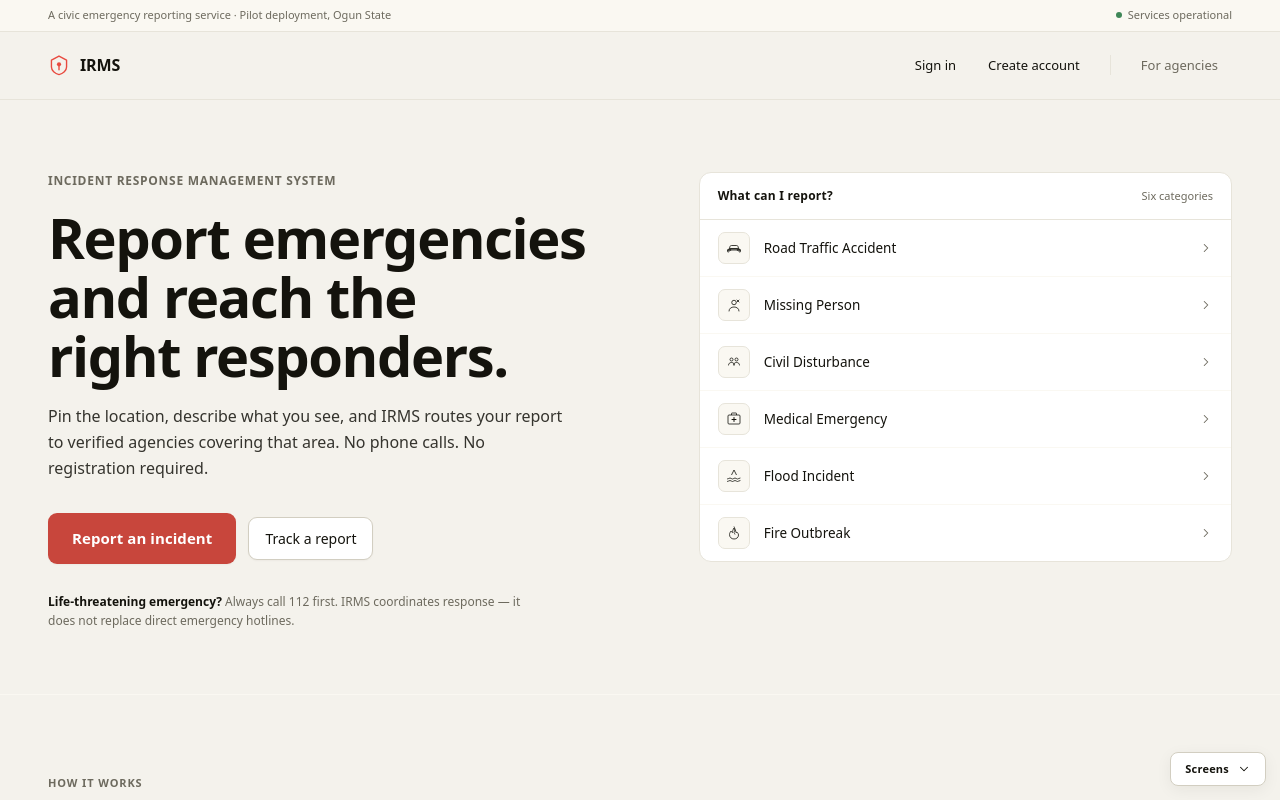
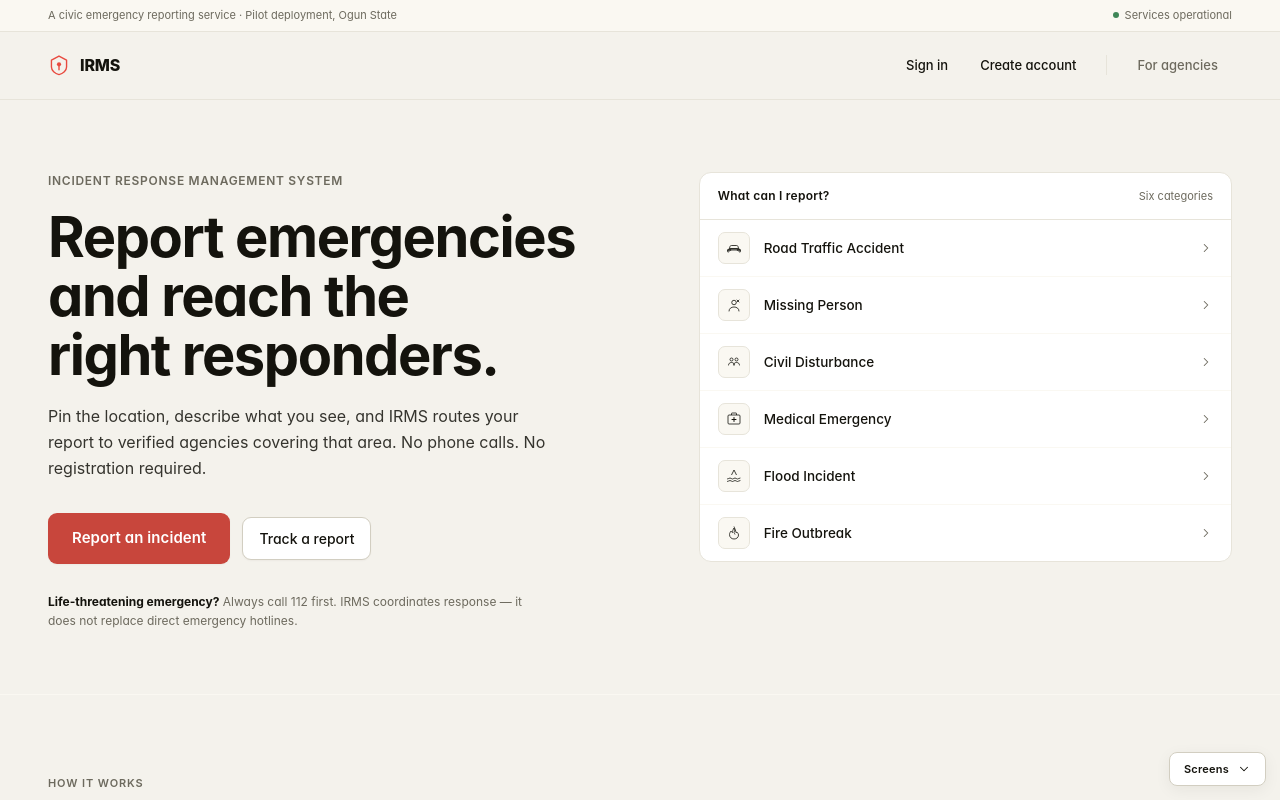
Before and after one commit to Incident-response-management-system/frontend, a Next.js app: page / in a window 1280 px wide. Shown: the top 800 px of the page. Built offline with nearby package versions, Linux system fonts and the light colour scheme.

Commit message:
feat: initialize global CSS with custom brand theme and Tailwind color tokens

```diff
--- a/app/globals.css
+++ b/app/globals.css
@@ -34,8 +34,8 @@
 @theme inline {
   --color-background: var(--background);
   --color-foreground: var(--foreground);
-  --font-sans: var(--font-geist-sans);
-  --font-mono: var(--font-geist-mono);
+  --font-sans: 'Inter', -apple-system, BlinkMacSystemFont, "Segoe UI", Roboto, Helvetica, Arial, sans-serif;
+  --font-mono: 'JetBrains Mono', ui-monospace, SFMono-Regular, Menlo, Monaco, Consolas, monospace;
 
   /* Brand Theme Customizations */
   --color-brand-cream: var(--brand-cream);
```
